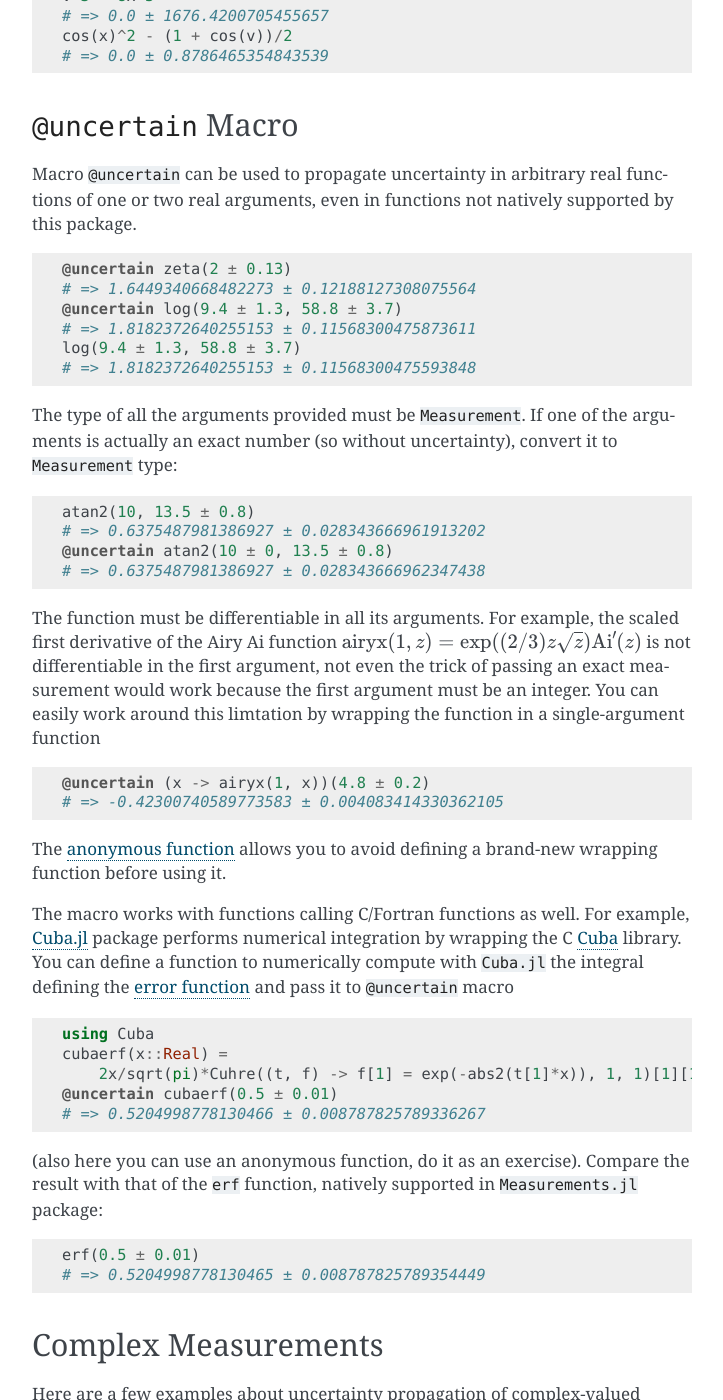
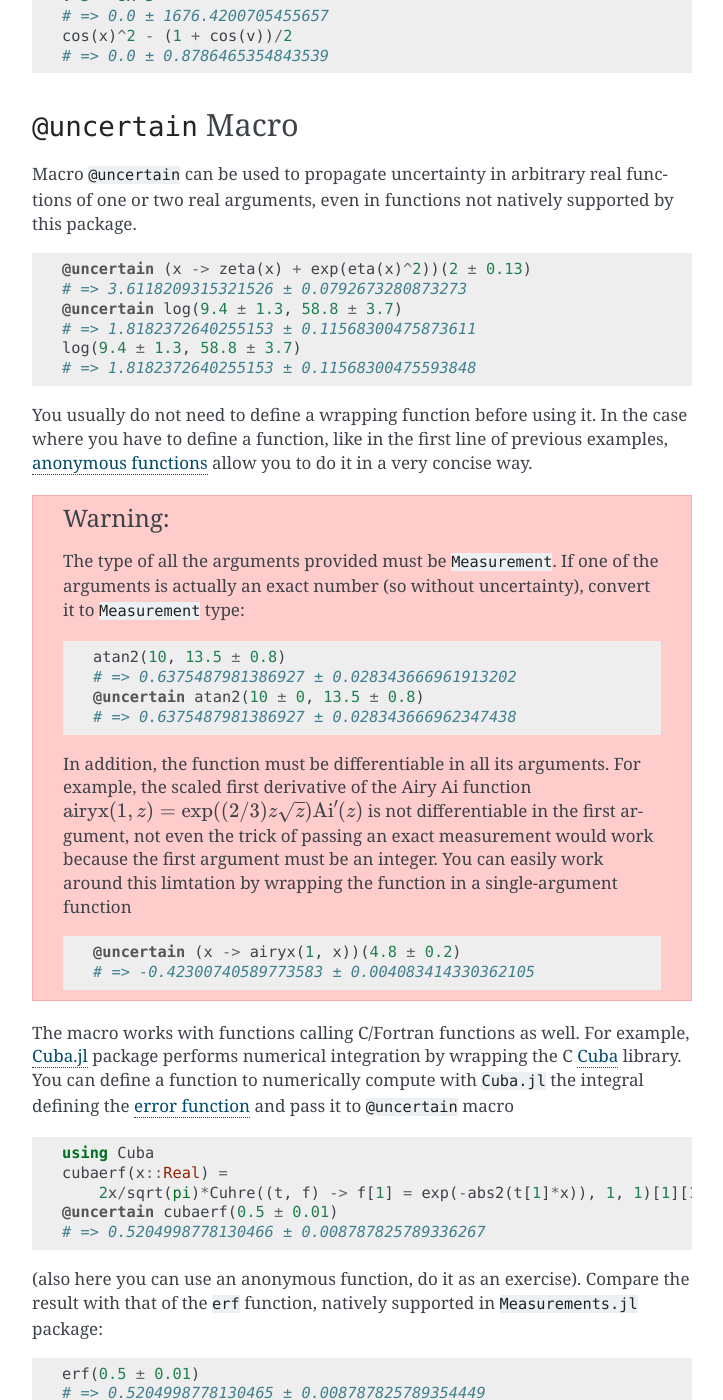
Before and after one commit to JuliaPhysics/Measurements.jl, a Sphinx documentation site: the page built from docs/examples.rst, in a window 1280 px wide and 1400 px high, scrolled down 1563 px. Shown: the whole window, without its empty margins (388-1111 px from the left). Built offline with Sphinx 7.4.7, drawn with Linux system fonts in a browser that asks for light colours.

Commit message:
Add some notices to the manual

```diff
--- a/docs/examples.rst
+++ b/docs/examples.rst
@@ -92,39 +92,44 @@ by this package.
 
 .. code-block:: julia
 
-    @uncertain zeta(2 ± 0.13)
-    # => 1.6449340668482273 ± 0.12188127308075564
+    @uncertain (x -> zeta(x) + exp(eta(x)^2))(2 ± 0.13)
+    # => 3.6118209315321526 ± 0.0792673280873273
     @uncertain log(9.4 ± 1.3, 58.8 ± 3.7)
     # => 1.8182372640255153 ± 0.11568300475873611
     log(9.4 ± 1.3, 58.8 ± 3.7)
     # => 1.8182372640255153 ± 0.11568300475593848
 
-The type of all the arguments provided must be ``Measurement``. If one of the
-arguments is actually an exact number (so without uncertainty), convert it to
-``Measurement`` type:
+You usually do not need to define a wrapping function before using it.  In the
+case where you have to define a function, like in the first line of previous
+examples, `anonymous functions
+<http://docs.julialang.org/en/stable/manual/functions/#anonymous-functions>`__
+allow you to do it in a very concise way.
 
-.. code-block:: julia
+.. Warning::
 
-    atan2(10, 13.5 ± 0.8)
-    # => 0.6375487981386927 ± 0.028343666961913202
-    @uncertain atan2(10 ± 0, 13.5 ± 0.8)
-    # => 0.6375487981386927 ± 0.028343666962347438
+   The type of all the arguments provided must be ``Measurement``. If one of the
+   arguments is actually an exact number (so without uncertainty), convert it to
+   ``Measurement`` type:
 
-The function must be differentiable in all its arguments.  For example, the
-scaled first derivative of the Airy Ai function :math:`\text{airyx}(1, z) =
-\exp((2/3) z \sqrt{z})\text{Ai}'(z)` is not differentiable in the first
-argument, not even the trick of passing an exact measurement would work because
-the first argument must be an integer.  You can easily work around this
-limtation by wrapping the function in a single-argument function
+   .. code-block:: julia
 
-.. code-block:: julia
+       atan2(10, 13.5 ± 0.8)
+       # => 0.6375487981386927 ± 0.028343666961913202
+       @uncertain atan2(10 ± 0, 13.5 ± 0.8)
+       # => 0.6375487981386927 ± 0.028343666962347438
 
-    @uncertain (x -> airyx(1, x))(4.8 ± 0.2)
-    # => -0.42300740589773583 ± 0.004083414330362105
+   In addition, the function must be differentiable in all its arguments.  For
+   example, the scaled first derivative of the Airy Ai function
+   :math:`\text{airyx}(1, z) = \exp((2/3) z \sqrt{z})\text{Ai}'(z)` is not
+   differentiable in the first argument, not even the trick of passing an exact
+   measurement would work because the first argument must be an integer.  You
+   can easily work around this limtation by wrapping the function in a
+   single-argument function
 
-The `anonymous function
-<http://docs.julialang.org/en/stable/manual/functions/#anonymous-functions>`__
-allows you to avoid defining a brand-new wrapping function before using it.
+   .. code-block:: julia
+
+       @uncertain (x -> airyx(1, x))(4.8 ± 0.2)
+       # => -0.42300740589773583 ± 0.004083414330362105
 
 The macro works with functions calling C/Fortran functions as well.  For
 example, `Cuba.jl <https://github.com/giordano/Cuba.jl>`__ package performs
```
Also changed, not shown: docs/usage.rst (+35 -26 lines), 1 other file.
